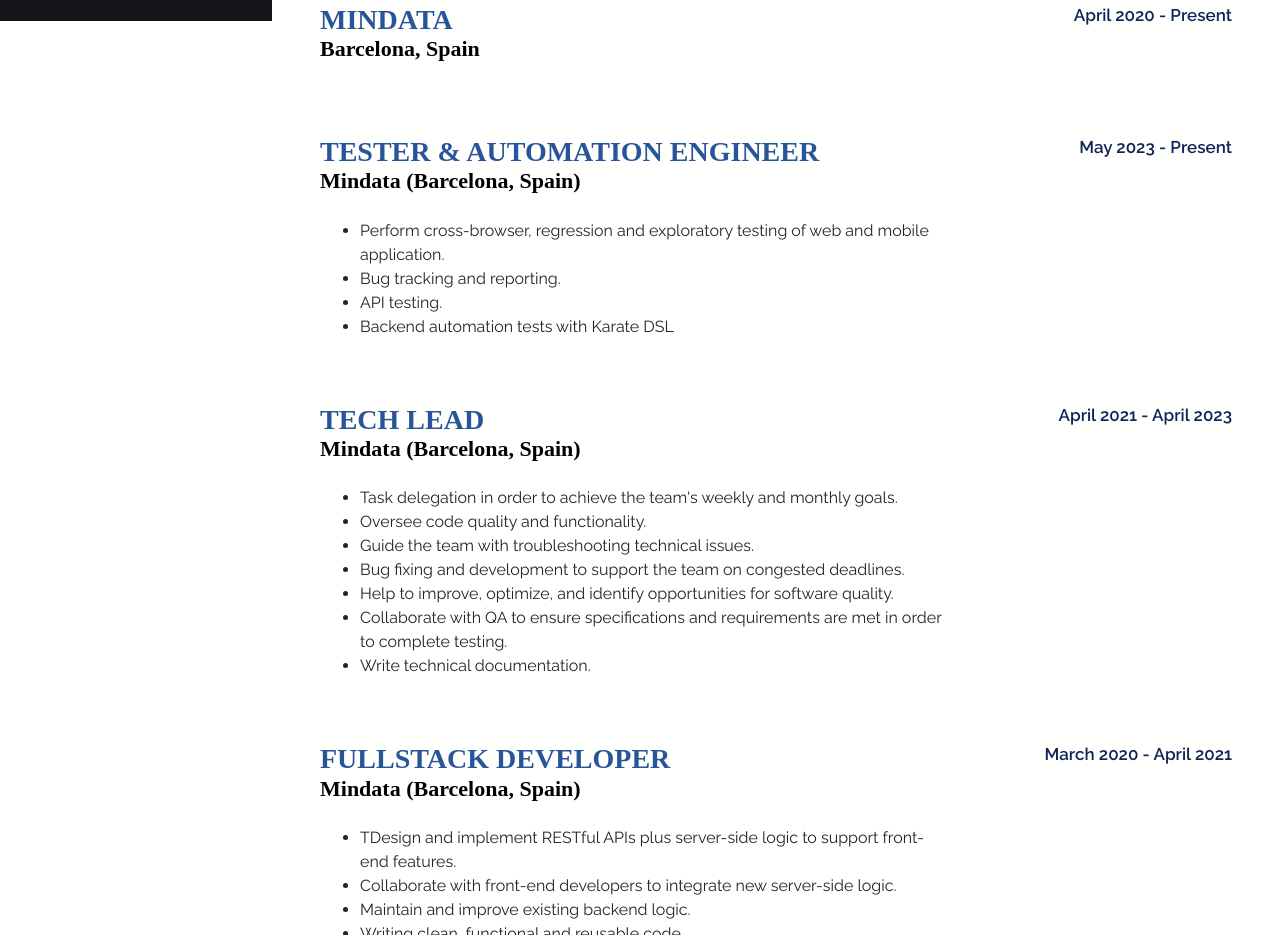
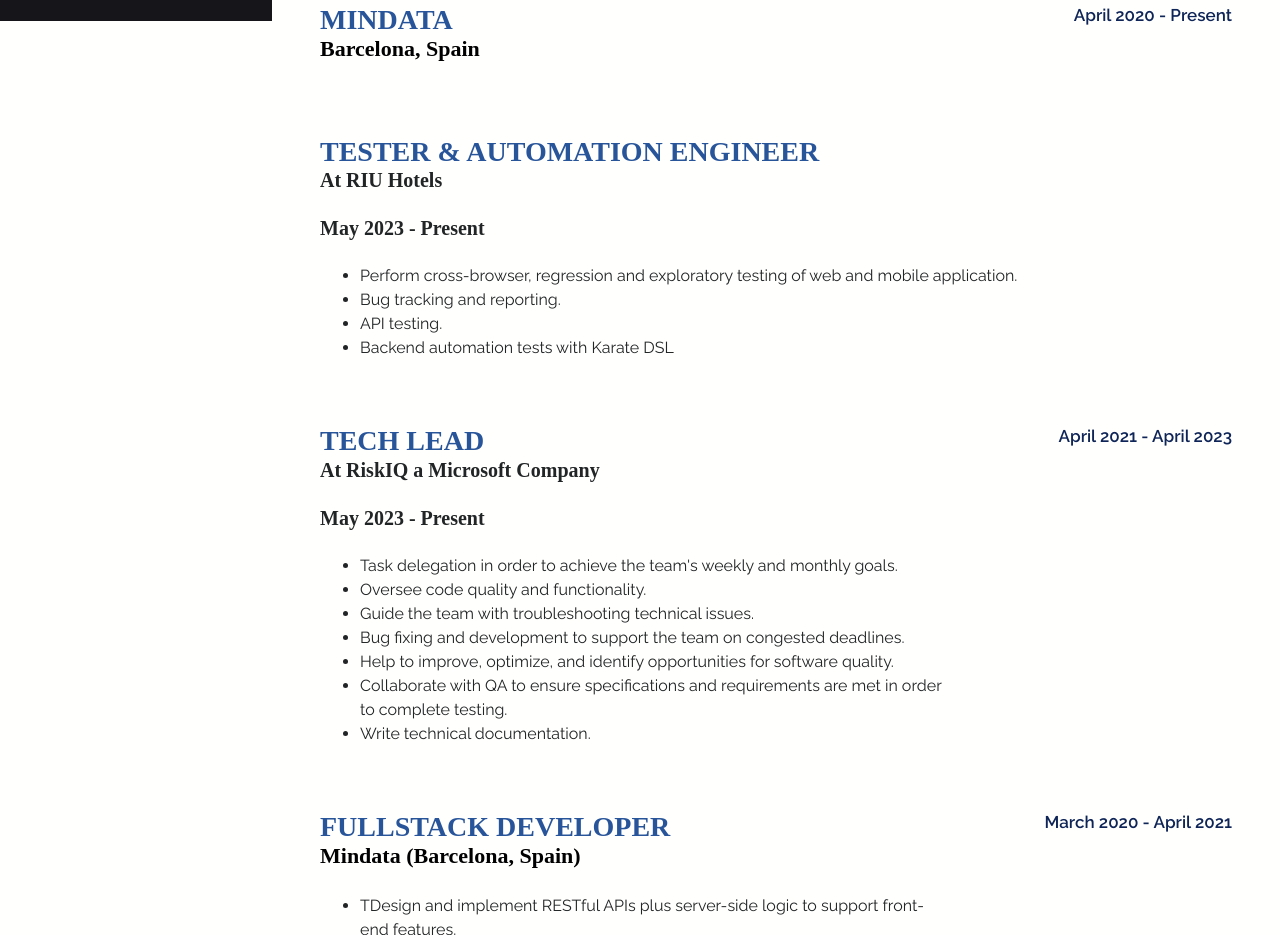
Before and after one commit to ypdev19/ypdev19.github.io, a plain HTML site: page index.html in a window 1280 px wide. Shown: the part 779-1714 px from the top of the page. Drawn offline with nearby package versions, Linux system fonts and the light colour scheme; a web font is replaced by a local one.

Commit message:
Update index.html

```diff
--- a/index.html
+++ b/index.html
@@ -125,7 +125,8 @@
 	<div class="resume-item d-flex flex-column flex-md-row mb-5">
             <div class="resume-content mr-auto">
 				<h3 class="mb-0">Tester & Automation Engineer</h3>
-				<h5 class="mb-4"><a class="link-size" href="https://www.mindata.es/" target="_blank"> Mindata (Barcelona, Spain)</a></h5>
+		    		<h5 class="mb-4">At RIU Hotels</h5>
+				<h5 class="mb-4">May 2023 - Present</h5>
 				<ul>
 					<li>Perform cross-browser, regression and exploratory testing of web and mobile application.</li>
 					<li>Bug tracking and reporting.</li>
@@ -133,15 +134,13 @@
 					<li>Backend automation tests with Karate DSL</li>
 				</ul>
             </div>
-            <div class="resume-date text-md-right">
-              <span class="date-title">May 2023 - Present</span>
-            </div>
           </div>
 
 	<div class="resume-item d-flex flex-column flex-md-row mb-5">
             <div class="resume-content mr-auto">
 				<h3 class="mb-0">Tech Lead</h3>
-				<h5 class="mb-4"><a class="link-size" href="https://www.mindata.es/" target="_blank"> Mindata (Barcelona, Spain)</a></h5>
+		    		<h5 class="mb-4">At RiskIQ a Microsoft Company</h5>
+				<h5 class="mb-4">May 2023 - Present</h5>
 				<ul>
 					<li>Task delegation in order to achieve the team's weekly and monthly goals.</li>
 					<li>Oversee code quality and functionality.</li>
```
